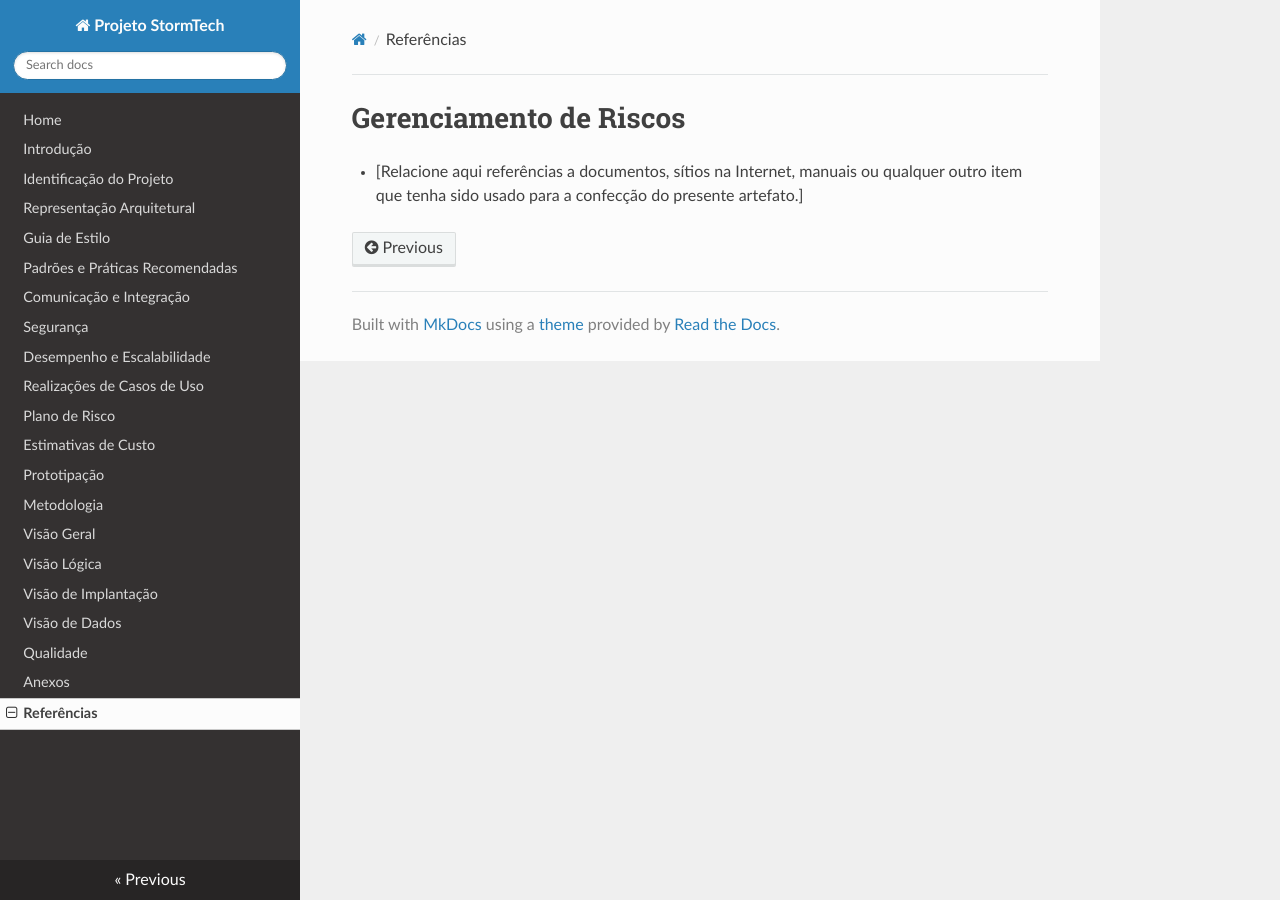
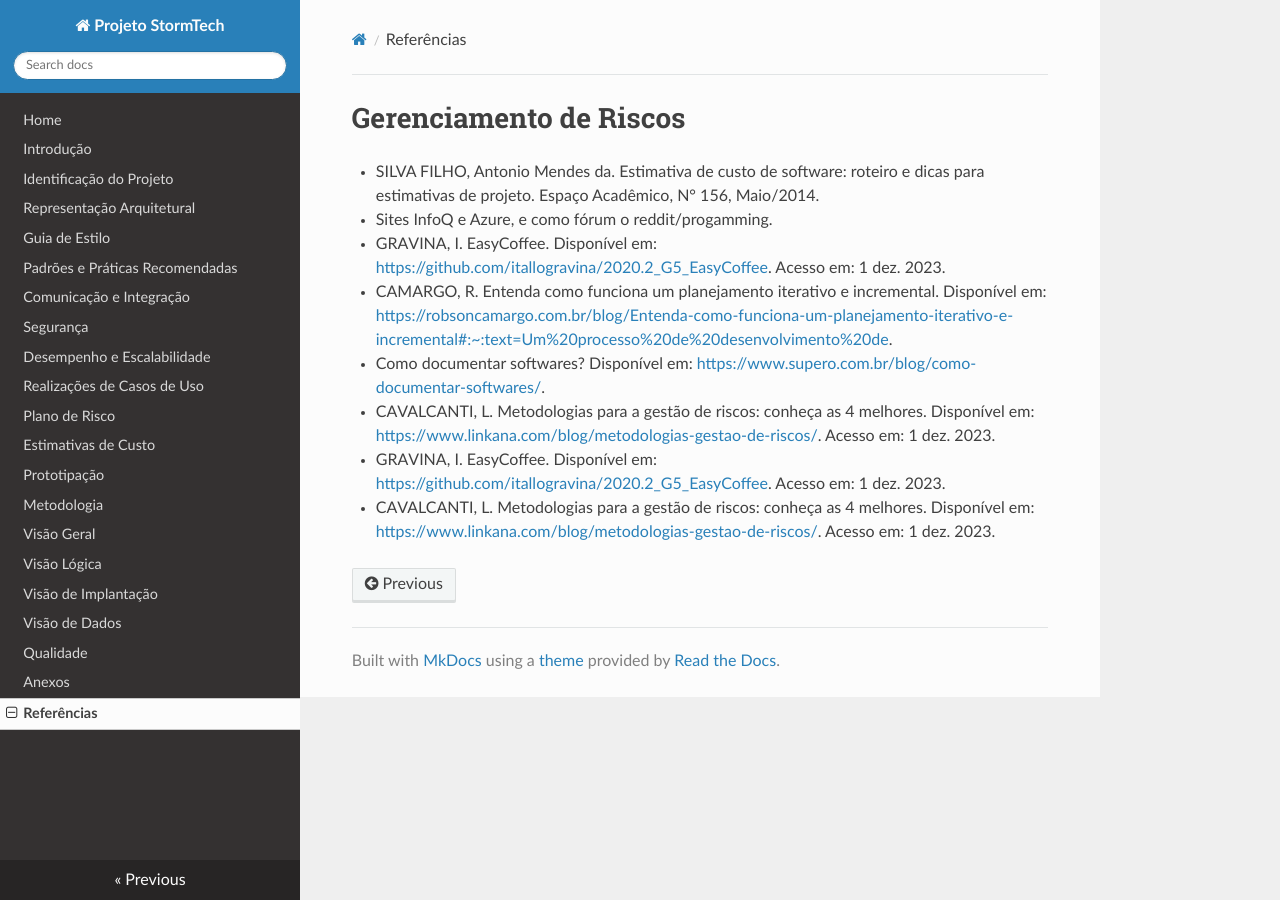
Before and after one commit to ArturRDGS/StormTech, an MkDocs documentation site: the page built from docs/referencias.md, in a window 1280 px wide. Built offline with MkDocs 1.6.1, drawn with Linux system fonts in a browser that asks for light colours; nearby versions of some CDN libraries.

Commit message:
referencias

```diff
--- a/docs/referencias.md
+++ b/docs/referencias.md
@@ -1,2 +1,16 @@
 # Gerenciamento de Riscos
-- [Relacione aqui referências a documentos, sítios na Internet, manuais ou qualquer outro item que tenha sido usado para a confecção do presente artefato.]
+- SILVA FILHO, Antonio Mendes da. Estimativa de custo de software: roteiro e dicas para estimativas de projeto. Espaço Acadêmico, N° 156, Maio/2014.
+
+- Sites InfoQ e Azure, e como fórum o reddit/progamming.
+
+- GRAVINA, I. EasyCoffee. Disponível em: [https://github.com/itallogravina/2020.2_G5_EasyCoffee](https://github.com/itallogravina/2020.2_G5_EasyCoffee). Acesso em: 1 dez. 2023.
+
+- CAMARGO, R. Entenda como funciona um planejamento iterativo e incremental. Disponível em: <https://robsoncamargo.com.br/blog/Entenda-como-funciona-um-planejamento-iterativo-e-incremental#:~:text=Um%20processo%20de%20desenvolvimento%20de>.
+
+- Como documentar softwares? Disponível em: <https://www.supero.com.br/blog/como-documentar-softwares/>.
+
+- CAVALCANTI, L. Metodologias para a gestão de riscos: conheça as 4 melhores. Disponível em: <https://www.linkana.com/blog/metodologias-gestao-de-riscos/>. Acesso em: 1 dez. 2023.
+
+- GRAVINA, I. EasyCoffee. Disponível em: [https://github.com/itallogravina/2020.2_G5_EasyCoffee](https://github.com/itallogravina/2020.2_G5_EasyCoffee). Acesso em: 1 dez. 2023.
+
+- CAVALCANTI, L. Metodologias para a gestão de riscos: conheça as 4 melhores. Disponível em: <https://www.linkana.com/blog/metodologias-gestao-de-riscos/>. Acesso em: 1 dez. 2023.
```
Also changed, not shown: docs/identificacao.md (+0 -2 lines), docs/introducao.md (+1 -1 lines).
